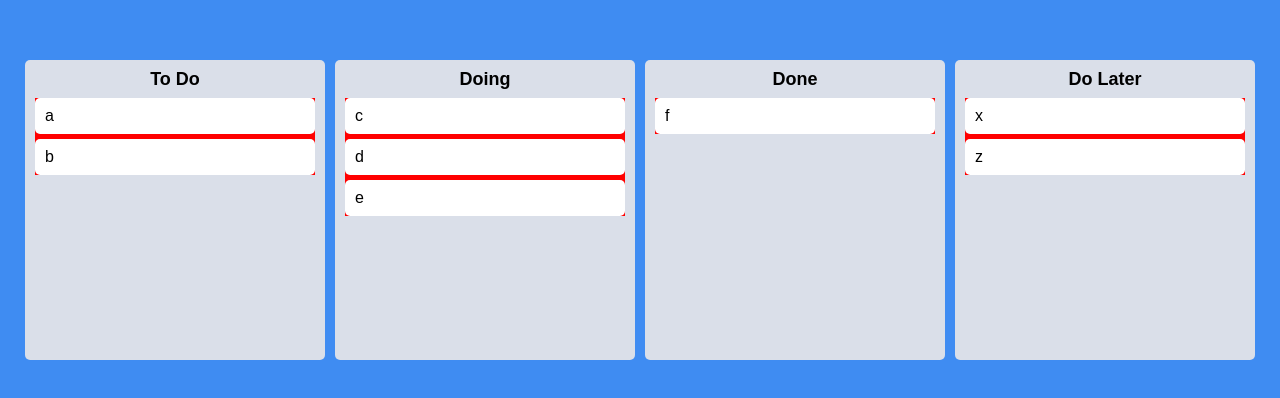
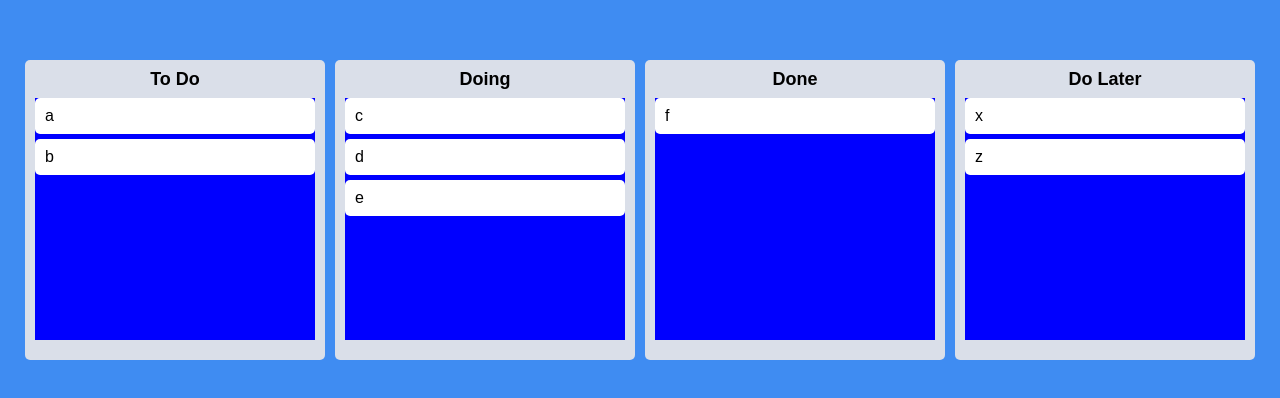
Before and after one commit to haeyonghahn/react-masterclass, a React (Create React App) app: page / in a window 1280 px wide. Shown: the part 190-588 px from the top of the page. Built offline with nearby package versions, Linux system fonts and the light colour scheme.

Commit message:
Droppable Snapshot

```diff
--- a/src/Components/Board.tsx
+++ b/src/Components/Board.tsx
@@ -9,6 +9,8 @@
   background-color: ${(props) => props.theme.boardColor};
   border-radius: 5px;
   min-height: 300px;
+  display: flex;
+  flex-direction: column;
 `;
 
 const Title = styled.h2`
@@ -16,6 +18,18 @@
   font-weight: 600;
   margin-bottom: 10px;
   font-size: 18px;
+`;
+
+interface IAreaProps {
+  isDraggingFromThis: boolean;
+  isDraggingOver: boolean;
+}
+
+const Area = styled.div<IAreaProps>`
+  background-color: ${(props) =>
+    props.isDraggingOver ? "pink" : props.isDraggingFromThis ? "red" : "blue"};
+  flex-grow: 1;
+  transition: background-color 0.3s ease-in-out;
 `;
 
 interface IBoardProps {
@@ -28,9 +42,10 @@
     <Wrapper>
       <Title>{boardId}</Title>
       <Droppable droppableId={boardId}>
-        {(provided) => (
-          <div
-            style={{ backgroundColor: "red" }}
+        {(provided, info) => (
+          <Area
+            isDraggingOver={info.isDraggingOver}
+            isDraggingFromThis={Boolean(info.draggingFromThisWith)}
             ref={provided.innerRef}
             {...provided.droppableProps}
           >
@@ -38,7 +53,7 @@
               <DragabbleCard key={toDo} index={index} toDo={toDo} />
             ))}
             {provided.placeholder}
-          </div>
+          </Area>
         )}
       </Droppable>
     </Wrapper>
```
